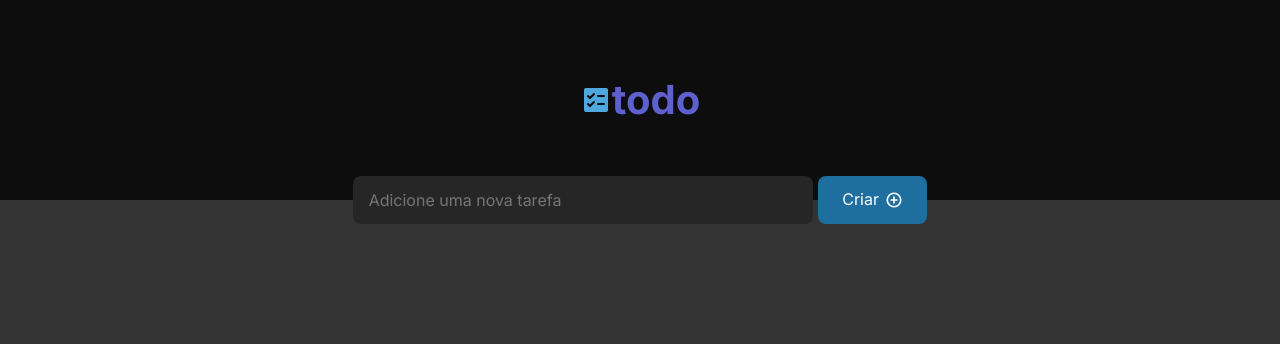
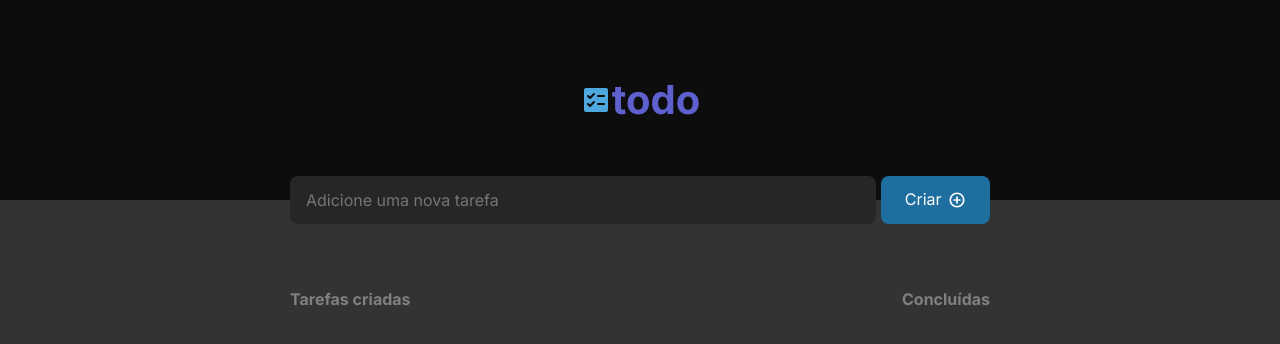
Before and after one commit to cayquesilva/todoList, a React (Vite) app in the folder todo-list-ts/: page / in a window 1280 px wide. Shown: the top 344 px of the page. Built offline with nearby package versions, Linux system fonts and the light colour scheme; the HTML template or start-up script is replaced by a standard one.

Commit message:
chore: add lista de tasks

```diff
--- /dev/null
+++ b/todo-list-ts/src/components/AddTask.module.css
@@ -0,0 +1,39 @@
+.add_comment{
+    min-width: 300px;
+    max-width: 700px;
+    width: 100%;
+    display: flex;
+    justify-content: center;
+    gap: 0.3rem;
+    margin-top: -1.5rem;
+}
+
+.input{
+    background: var(--gray-500);
+    border: 0;
+    resize: none;
+    height: 3rem;
+    width: 100%;
+    padding: 1rem;
+    border-radius: 8px;
+    color: var(--gray-200);
+    line-height: 1.6;
+}
+
+button[type=submit]{
+    display: flex;
+    justify-content: center;
+    align-items: center;
+    gap: 0.4rem;
+    padding: 0rem 1.5rem;
+    border-radius: 8px;
+    height: 3rem;
+    border: 0;
+    background: var(--blue-dark);
+    color: var(--white);
+    font-weight: 400;
+    cursor: pointer;
+    text-align: center;
+    line-height: 1.6;
+
+}
--- /dev/null
+++ b/todo-list-ts/src/components/AddTask.tsx
@@ -0,0 +1,13 @@
+import { PlusCircle } from '@phosphor-icons/react';
+import style from './AddTask.module.css';
+
+export function AddTask(){
+    return(
+        <>
+            <div className={style.add_comment}>
+                <input type="text" className={style.input} placeholder='Adicione uma nova tarefa'/>
+                <button type='submit'>Criar <PlusCircle size={18} weight="bold"/></button>
+            </div>
+        </>
+    )
+}
--- a/todo-list-ts/src/components/Main.module.css
+++ b/todo-list-ts/src/components/Main.module.css
@@ -3,44 +3,7 @@
     height: calc(100vh - 200px);
     background: var(--gray-400);
     display: flex;
-    justify-content: center;
+    justify-content: flex-start;
+    align-items: center;
+    flex-direction: column;
 }
-
-.add_comment{
-    min-width: 300px;
-    width: 60%;
-    display: flex;
-    justify-content: center;
-    gap: 0.3rem;
-    margin-top: -1.5rem;
-}
-
-.input{
-    background: var(--gray-500);
-    border: 0;
-    resize: none;
-    height: 3rem;
-    width: 60%;
-    padding: 1rem;
-    border-radius: 8px;
-    color: var(--gray-200);
-    line-height: 1.6;
-}
-
-button[type=submit]{
-    display: flex;
-    justify-content: center;
-    align-items: center;
-    gap: 0.4rem;
-    padding: 0rem 1.5rem;
-    border-radius: 8px;
-    height: 3rem;
-    border: 0;
-    background: var(--blue-dark);
-    color: var(--white);
-    font-weight: 400;
-    cursor: pointer;
-    text-align: center;
-    line-height: 1.6;
-
-}
--- a/todo-list-ts/src/components/Main.tsx
+++ b/todo-list-ts/src/components/Main.tsx
@@ -1,14 +1,13 @@
-import { PlusCircle } from '@phosphor-icons/react';
+import { AddTask } from './AddTask';
 import style from './Main.module.css';
+import { Tasks } from './Tasks';
 
 export function Main(){
     return(
         <>
             <div className={style.main}>
-                <div className={style.add_comment}>
-                    <input type="text" className={style.input} placeholder='Adicione uma nova tarefa'/>
-                    <button type='submit'>Criar <PlusCircle size={18} weight="bold"/></button>
-                </div>
+                <AddTask />
+                <Tasks />
             </div>
         </>
     )
--- /dev/null
+++ b/todo-list-ts/src/components/Tasks.module.css
@@ -0,0 +1,17 @@
+.list{
+    margin-top: 4rem;
+    min-width: 300px;
+    max-width: 700px;
+    width: 100%;
+    display: flex;
+    justify-content: center;
+    gap: 0.3rem;
+}
+
+.header{
+    display: flex;
+    min-width: 300px;
+    max-width: 700px;
+    width: 100%;
+    justify-content: space-between;
+}
--- /dev/null
+++ b/todo-list-ts/src/components/Tasks.tsx
@@ -0,0 +1,14 @@
+import style from './Tasks.module.css';
+
+export function Tasks(){
+    return(
+        <>
+            <div className={style.list}>
+                <div className={style.header}>
+                    <h4>Tarefas criadas</h4>
+                    <h4>Concluídas</h4>
+                </div>
+            </div>
+        </>
+    )
+}
```
